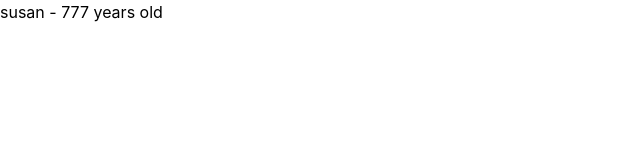
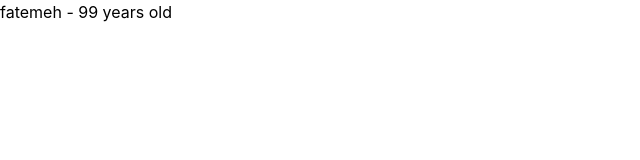
Before and after one commit to masoomeh-gozali/my-react-app, a React (Vite) app: page / in a window 1280 px wide. Shown: the top 160 px of the page, without its empty margins (0-640 px from the left). Built offline with nearby package versions, Linux system fonts and the light colour scheme.

Commit message:
exercise 2 completed

```diff
--- a/src/App.jsx
+++ b/src/App.jsx
@@ -1,18 +1,15 @@
-// تمرین اول: یک کامپوننت به اسم استیودنت بساز - *********
+import TamrinOne from "./TamrinOne";
+import TamrinThree from "./TamrinThree";
+import TamrinTwo from "./TamrinTwo";
 
-// از App این اطلاعات رو بگیر {firstName, age} ****************
+
 export default function App() {
   return (
     <>
-    <Student firstName = "susan"  age = "777"/>
+    {/* <TamrinOne/>  */}
+    <TamrinTwo/>
+    {/* <TamrinThree/>  */}
+
     </>
   );
 }
-function Student(props) {
-  return (
-    <>
-    <h5> {props.firstName} - {props.age} years old </h5>
-    </>
-
-  );
-}
--- /dev/null
+++ b/src/TamrinOne.jsx
@@ -0,0 +1,15 @@
+export default function TamrinOne() {
+  return (
+    <>
+    <Student firstName = "susan"  age = "777"/>
+    </>
+  );
+}
+function Student(props) {
+  return (
+    <>
+    <h5> {props.firstName} - {props.age} years old </h5>
+    </>
+
+  );
+}
--- /dev/null
+++ b/src/TamrinThree.jsx
@@ -0,0 +1,13 @@
+export default function TamrinThree() {
+    let Students = ["elena", "Takara", "Anahita", "Albert Einstein", "tesla"];
+    return (
+        <ul>
+            {Students.map( (student, index) => (<li key = {index}> {student} </li> ))}
+
+        </ul>
+
+
+    )
+}
+// تمرین سوم : ارایه زیر را نمایش بده
+// خروجی: به شکل ستونی بود و متوجه شدم باید از  map , li استفاده کنم
--- /dev/null
+++ b/src/TamrinTwo.jsx
@@ -0,0 +1,17 @@
+export default function TamrinTwo() {
+    return (
+        <>
+        <Daneshamozan firstName ="fatemeh"  age = "99"/>
+        </>
+    );
+}
+// تمرین دوم : تمرین قبل را انجام بده اما اینبار از **********
+// function Student({firstName, age}) ***********
+// استفاده کن ****************
+function Daneshamozan({firstName, age}) {
+    return (
+
+    <h5> {firstName} - {age} years old </h5>
+
+  );
+}
--- a/src/main.jsx
+++ b/src/main.jsx
@@ -4,6 +4,7 @@ import './index.css'
 import Start from './Start.jsx'
 import Child from './Child.jsx'
 import App from './App.jsx'
+import Tamrin2 from './TamrinTwo.jsx'
 
 createRoot(document.getElementById('root')).render(
   <StrictMode>
```
Also changed, not shown: src/Start.jsx (line endings or trailing spaces).
